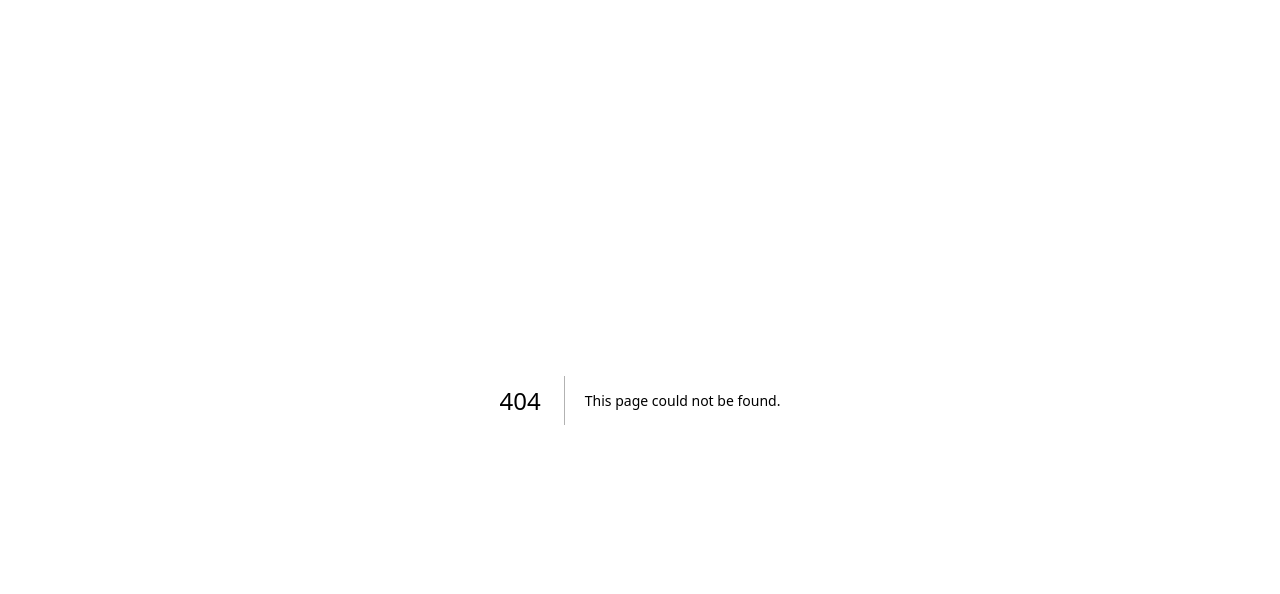
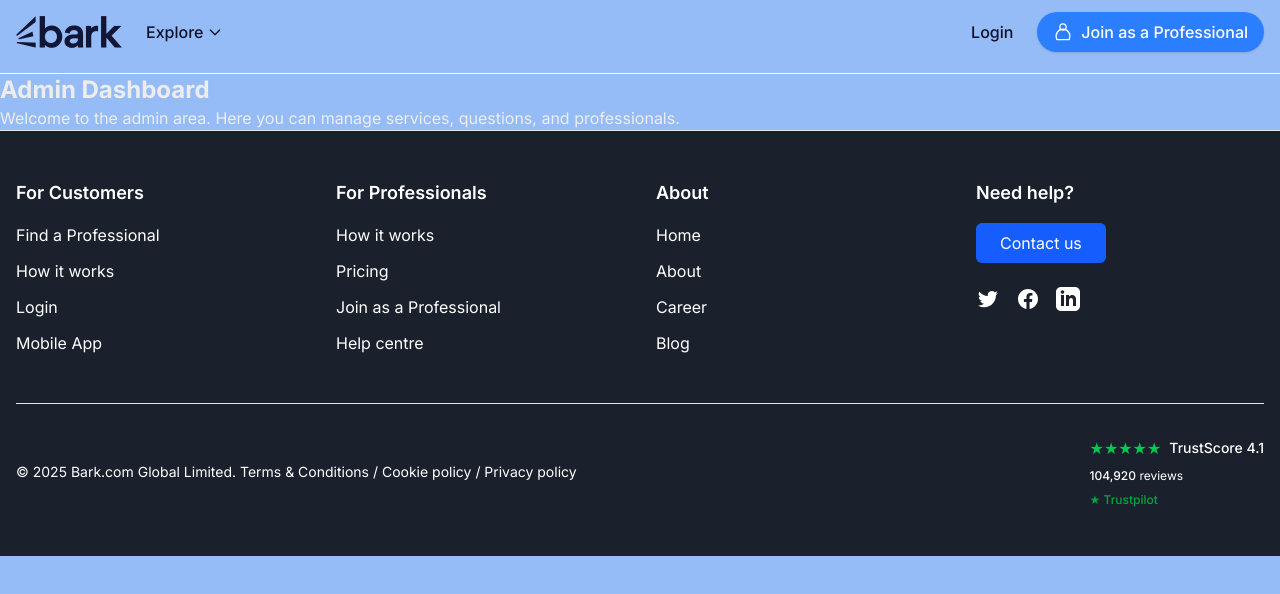
Before and after one commit to superAman07/Getin1click, a Next.js app: page /dashboard in a window 1280 px wide. Before the commit this address had no page. Shown: the top 594 px of the page. Built offline with nearby package versions, Linux system fonts and the light colour scheme; no server answers.

Commit message:
uodated loginsdbf

```diff
--- /dev/null
+++ b/app/(main)/(admin)/dashboard/page.tsx
@@ -0,0 +1,8 @@
+export default function AdminDashboard() {
+  return (
+    <div>
+      <h1 className="text-2xl font-bold">Admin Dashboard</h1>
+      <p>Welcome to the admin area. Here you can manage services, questions, and professionals.</p>
+    </div>
+  );
+}
--- /dev/null
+++ b/app/(main)/(admin)/layout.tsx
@@ -0,0 +1,14 @@
+import React from "react";
+
+export default function AdminLayout({
+  children,
+}: {
+  children: React.ReactNode;
+}) {
+  return (
+    <div className="admin-layout">
+      {/* <AdminSidebar /> */}
+      <main>{children}</main>
+    </div>
+  );
+}
--- a/components/Login.tsx
+++ b/components/Login.tsx
@@ -2,7 +2,7 @@
 
 import type React from "react"
 import { useEffect, useRef, useState } from "react"
-import { signIn } from "next-auth/react"
+import { signIn, useSession } from "next-auth/react"
 import { useParams, useRouter } from "next/navigation"
 import "./auth.css"
 import { FaEye, FaEyeSlash } from "react-icons/fa"
@@ -14,6 +14,7 @@ type AuthFormsProps = {
 
 export default function AuthPage({ initialMode }: AuthFormsProps) {
   const router = useRouter();
+  const { data: session, status } = useSession();
   const animatedShapeRef = useRef<HTMLDivElement>(null);
 
   const [isActive, setIsActive] = useState(initialMode === 'signup');
@@ -58,6 +59,16 @@ export default function AuthPage({ initialMode }: AuthFormsProps) {
       handleAnimatedNavigation('/auth/login', false);
     }
   };
+
+  useEffect(() => {
+    if (status === 'authenticated') {
+      if (session?.user?.role === 'ADMIN') {
+        router.push('/dashboard');
+      } else {
+        router.push('/');
+      }
+    }
+  }, [status, session, router]);
 
   const handleLoginSubmit = async (e: React.FormEvent) => {
     e.preventDefault()
--- a/package.json
+++ b/package.json
@@ -10,7 +10,6 @@
   },
   "dependencies": {
     "@next-auth/prisma-adapter": "^1.0.7",
-    "@types/bcrypt": "^6.0.0",
     "bcrypt": "^6.0.0",
     "lax.js": "^2.0.3",
     "lucide-react": "^0.544.0",
@@ -24,6 +23,7 @@
   "devDependencies": {
     "@eslint/eslintrc": "^3",
     "@tailwindcss/postcss": "^4",
+    "@types/bcrypt": "^6.0.0",
     "@types/node": "^20.19.14",
     "@types/react": "^19.1.13",
     "@types/react-dom": "^19",
@@ -32,6 +32,10 @@
     "eslint-config-next": "15.5.2",
     "prisma": "^6.15.0",
     "tailwindcss": "^4",
+    "ts-node": "^10.9.2",
     "typescript": "^5"
+  },
+  "prisma": {
+    "seed": "ts-node --compiler-options {\"module\":\"CommonJS\"} prisma/seed.ts"
   }
 }
```
Also changed, not shown: app/admin/page.tsx (deleted), 1 other file (tests, documents, lock files or other folders).
